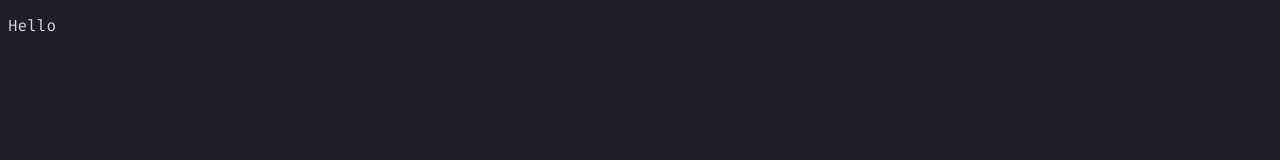
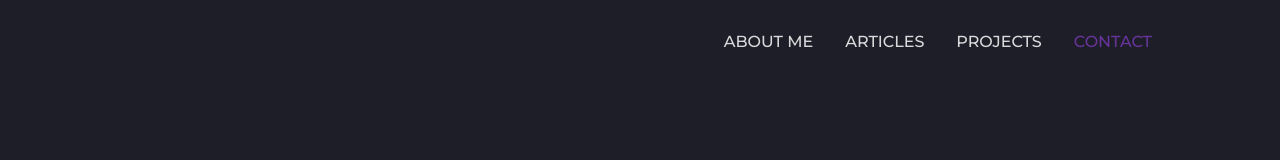
Before and after one commit to rjchirinos/portfoliov3, a Gatsby site: page / in a window 1280 px wide. Built offline with nearby package versions, Linux system fonts and the light colour scheme; Gatsby itself is replaced by a stand-in of ours.

Commit message:
Finish navbar

```diff
--- /dev/null
+++ b/src/components/Navbar/Navbar.js
@@ -0,0 +1,19 @@
+import React from 'react';
+
+import "./Navbar.scss"
+
+
+const Navbar = () => {
+    return (
+        <nav className="navbar">
+            <ul className="navbar_menu">
+                <li className="navbar_menu-item"><a href="#about">About me</a></li>
+                <li className="navbar_menu-item"><a href="#articles">Articles</a></li>
+                <li className="navbar_menu-item"><a href="#projects">Projects</a></li>
+                <li className="navbar_menu-item tint"><a href="#contact">Contact</a></li>
+            </ul>
+        </nav>
+    );
+}
+
+export default Navbar;
--- /dev/null
+++ b/src/components/Navbar/Navbar.scss
@@ -0,0 +1,29 @@
+@import '../../utilities/variables';
+
+.navbar {
+    width: 100%;
+    display: flex;
+    flex-direction: row;
+    justify-content: center;
+    padding-top: 2rem;
+    &_menu {
+        width: 80%;
+        display: flex;
+        flex-direction: row;
+        justify-content: flex-end;
+        &-item {
+            list-style: none;
+            margin-left: 2rem;
+            text-transform: uppercase;
+            font-family: $h-font-family;
+            font-weight: 500;
+            a {
+                text-decoration: none;
+                color: unset;
+            }
+            &.tint {
+                color: $primary;
+            }
+        }
+    }
+}
--- a/src/pages/index.scss
+++ b/src/pages/index.scss
@@ -8,6 +8,11 @@
     --background: #{$background};
     --background-v1: #{$background-v1};
     --background-v2: #{$background-v2};
+}
+
+* {
+    margin: 0;
+    padding: 0;
 }
 
 body, html {
--- a/src/sections/App/App.js
+++ b/src/sections/App/App.js
@@ -1,9 +1,10 @@
 import React from 'react';
+import Header from '../Header/Header';
 
 const App = () => {
     return (
         <>
-            <p>Hello</p>
+            <Header />
         </>
     );
 }
--- /dev/null
+++ b/src/sections/Header/Header.js
@@ -0,0 +1,12 @@
+import React from 'react';
+import Navbar from '../../components/Navbar/Navbar';
+
+const Header = () => {
+    return (
+        <>
+            <Navbar />
+        </>
+    );
+}
+
+export default Header;
--- a/src/utilities/_variables.scss
+++ b/src/utilities/_variables.scss
@@ -1,4 +1,4 @@
-@import url('https://fonts.googleapis.com/css2?family=Fira+Mono:wght@400;500&family=Montserrat:wght@600;700&display=swap');
+@import url('https://fonts.googleapis.com/css2?family=Fira+Mono:wght@400;500&family=Montserrat:wght@500;600;700&display=swap');
 
 // COLOR:
 $primary: #68349B;
```
Also changed, not shown: src/sections/Header.js (deleted).
